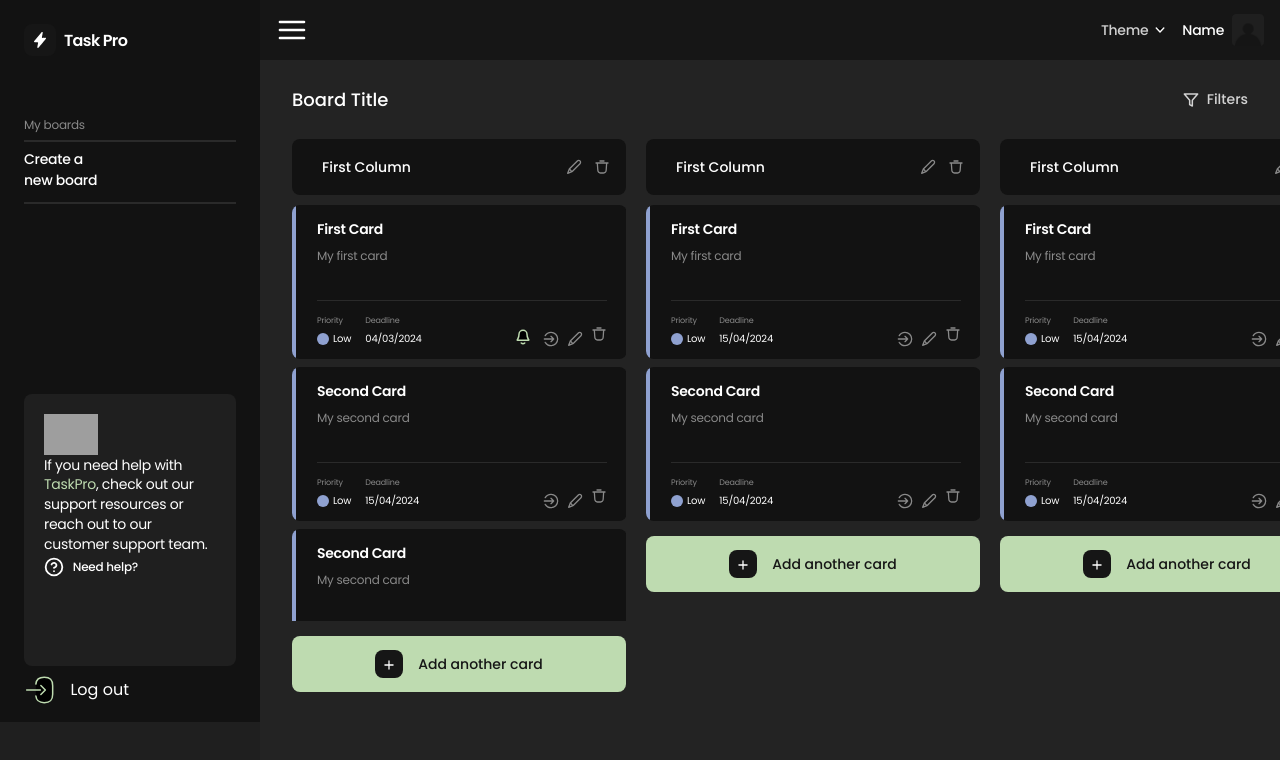
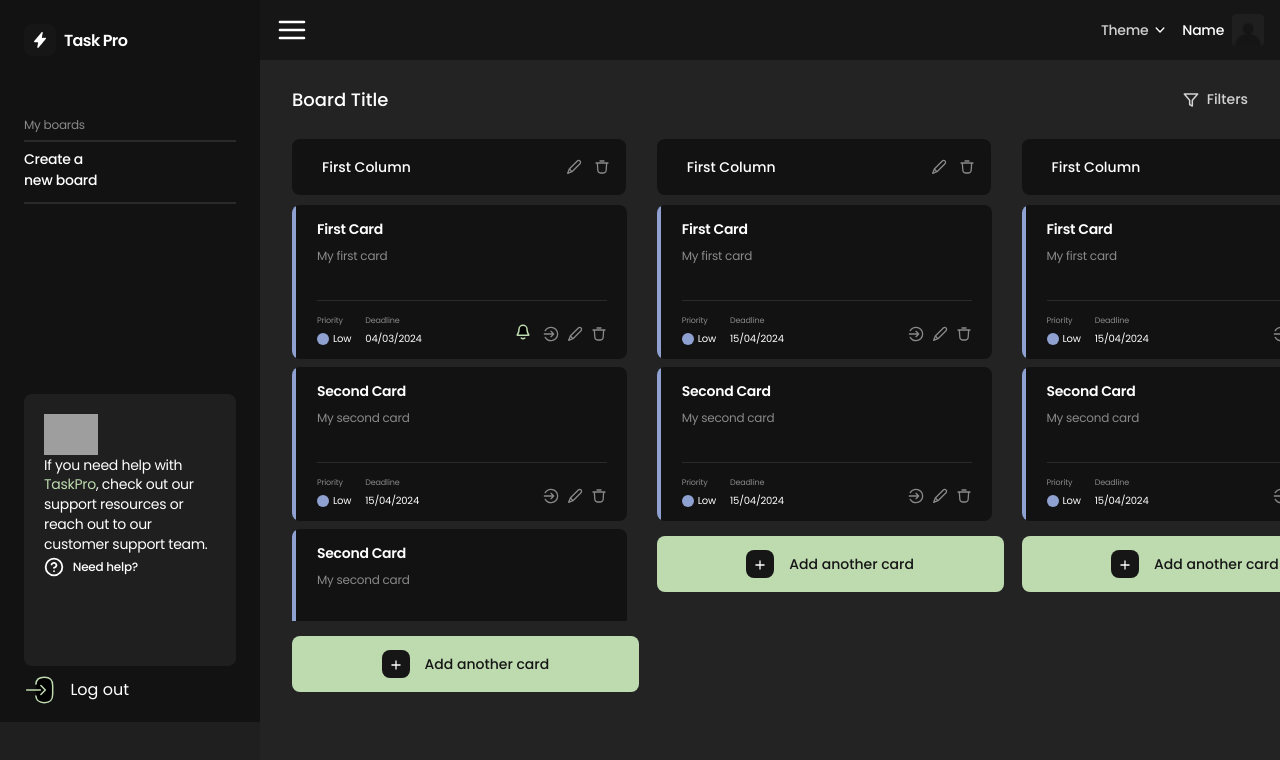
Before and after one commit to MSAnnaM/frontend-project, a React (Create React App) app: page /frontend-project/home in a window 1280 px wide. Shown: the top 760 px of the page. Built offline with nearby package versions, Linux system fonts and the light colour scheme; grey boxes are pictures that could not be loaded.

Commit message:
fix scroll cards

```diff
--- a/src/components/ScreensPage/BoardCreated/BoardCreated.module.css
+++ b/src/components/ScreensPage/BoardCreated/BoardCreated.module.css
@@ -18,17 +18,17 @@
 }
 
 .column::-webkit-scrollbar {
-  width: 5px;
-  height: 10px;
+  height: 12px;
 }
 
 .column::-webkit-scrollbar-track {
   background-color: #161616;
+  border-radius: 6px;
 }
 
 .column::-webkit-scrollbar-thumb {
   background-color: #ffffff1a;
-  border-radius: 5px;
+  border-radius: 6px;
 }
 
 .column::-webkit-scrollbar-thumb:hover {
--- a/src/components/ScreensPage/Card/Card.jsx
+++ b/src/components/ScreensPage/Card/Card.jsx
@@ -37,18 +37,18 @@ const Card = ({ data }) => {
               )}
               <ul className={css.actions}>
                 <li className={css.action_item}>
-                  <Button className={css.move_card_btn}>
-                    <Icon className={css.move_card_icon} id="icon-normal" />
+                  <Button className={css.action_btn}>
+                    <Icon className={css.action_btn_icon} id="icon-normal" />
                   </Button>
                 </li>
                 <li className={css.action_item}>
-                  <Button className={css.move_card_btn}>
-                    <Icon className={css.move_card_icon} id="icon-pencil" />
+                  <Button className={css.action_btn}>
+                    <Icon className={css.action_btn_icon} id="icon-pencil" />
                   </Button>
                 </li>
-                <li className={css.actionItem}>
-                  <Button className={css.move_card_btn}>
-                    <Icon className={css.move_card_icon} id="icon-trash" />
+                <li className={css.action_item}>
+                  <Button className={css.action_btn}>
+                    <Icon className={css.action_btn_icon} id="icon-trash" />
                   </Button>
                 </li>
               </ul>
--- a/src/components/ScreensPage/Card/Card.module.css
+++ b/src/components/ScreensPage/Card/Card.module.css
@@ -114,14 +114,14 @@
   height: 16px;
 }
 
-.move_card_icon {
+.action_btn_icon {
   width: 16px;
   height: 16px;
   stroke: var(--card-description-color);
   fill: transparent;
 }
 
-.move_card_btn {
+.action_btn {
   width: 16px;
   height: 16px;
   padding: 0;
--- a/src/components/ScreensPage/Column/Column.module.css
+++ b/src/components/ScreensPage/Column/Column.module.css
@@ -7,10 +7,11 @@
 .column {
   display: block;
   width: 335px;
-  margin-right: 20px;
+  margin-right: 18px;
+  width: 100%;
 
   @media screen and (min-width: 768px) {
-    width: 334px;
+    min-width: 334px;
   }
 }
 
@@ -59,7 +60,6 @@
   margin-left: 20px;
   padding: 10px;
   color: #fff;
-  overflow-y: auto;
 }
 
 .column_edit_btn {
@@ -128,7 +128,7 @@
 
 .card {
   width: 100%;
-  margin-right: 40px;
+  margin-right: 16px;
 }
 
 .card:not(:last-child) {
@@ -140,25 +140,20 @@
   overflow-x: hidden;
 }
 
-.scroll_container::-webkit-scrollbar,
-.column_title::-webkit-scrollbar {
-  width: 10px;
-  height: 5px;
+.scroll_container::-webkit-scrollbar {
+  width: 8px;
 }
 
-.scroll_container::-webkit-scrollbar-track,
-.column_title::-webkit-scrollbar-track {
-  background-color: #3b3838;
-  border-radius: 8px;
+.scroll_container::-webkit-scrollbar-track {
+  background-color: #161616;
+  border-radius: 4px;
 }
 
-.scroll__container::-webkit-scrollbar-thumb,
-.column_title::-webkit-scrollbar-thumb {
-  background-color: #161616;
-  border-radius: 5px;
+.scroll_container::-webkit-scrollbar-thumb {
+  background-color: #ffffff1a;
+  border-radius: 4px;
 }
 
-.scroll__container::-webkit-scrollbar-thumb:hover,
-.column_title::-webkit-scrollbar-thumb:hover {
-  background-color: #bcb4b4;
+.scroll_container::-webkit-scrollbar-thumb:hover {
+  background-color: #ffffff33;
 }
```
